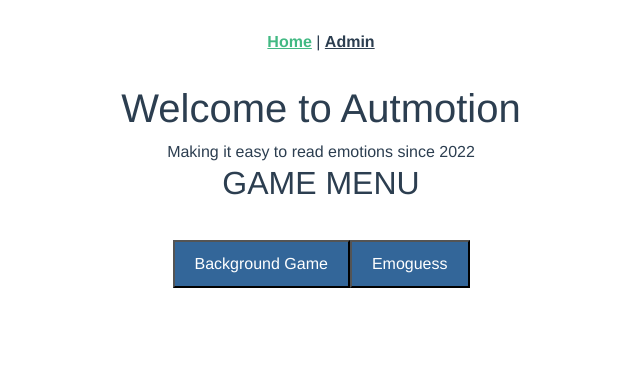
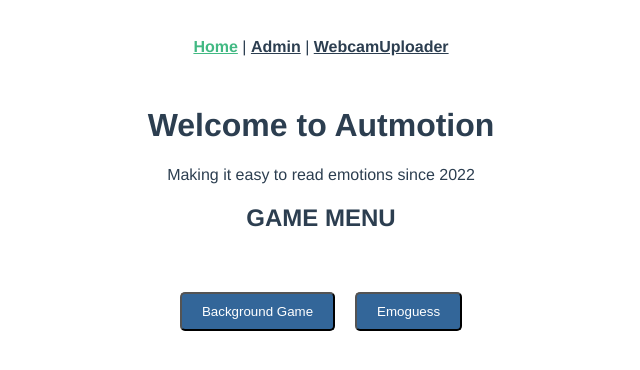
Before and after one commit to Michael-Wahl/AAI, a Vue app in the folder RMN/frontend/autismapp/: page / in a window 1280 px wide. Shown: the top 370 px of the page, without its empty margins (319-959 px from the left). Built offline with nearby package versions, Linux system fonts and the light colour scheme.

Commit message:
added webcam component

```diff
--- a/RMN/frontend/autismapp/src/App.vue
+++ b/RMN/frontend/autismapp/src/App.vue
@@ -1,7 +1,8 @@
 <template>
   <nav>
     <router-link to="/">Home</router-link> |
-    <router-link to="/admin">Admin</router-link>
+    <router-link to="/admin">Admin</router-link> |
+    <router-link to="/WebcamUploader">WebcamUploader</router-link>
   </nav>
   <router-view/>
 </template>
--- a/RMN/frontend/autismapp/src/main.js
+++ b/RMN/frontend/autismapp/src/main.js
@@ -1,7 +1,7 @@
 import { createApp } from 'vue'
 import App from './App.vue'
 import router from './router'
-import 'bootstrap/dist/css/bootstrap.css'
+//import 'bootstrap/dist/css/bootstrap.css'
 
 
 createApp(App).use(router).use(router).use(router).mount('#app')
--- a/RMN/frontend/autismapp/src/router/index.js
+++ b/RMN/frontend/autismapp/src/router/index.js
@@ -3,6 +3,7 @@ import HomePage from '../components/HomePage.vue'
 import BackgroundCarousel from '../components/BackgroundCarousel.vue'
 import AdminWindow from '../components/AdminWindow.vue'
 import GameImage from '../components/GameImage.vue'
+import WebcamUploader from '../components/WebcamUploader.vue'
 
 const routes = [
   {
@@ -29,6 +30,12 @@ const routes = [
     name: 'gameimage',
     component: GameImage
   },
+  {
+    path: '/WebcamUploader',
+    name: 'webcamuploader',
+    component: WebcamUploader
+
+  },
 
 ]
 
```
